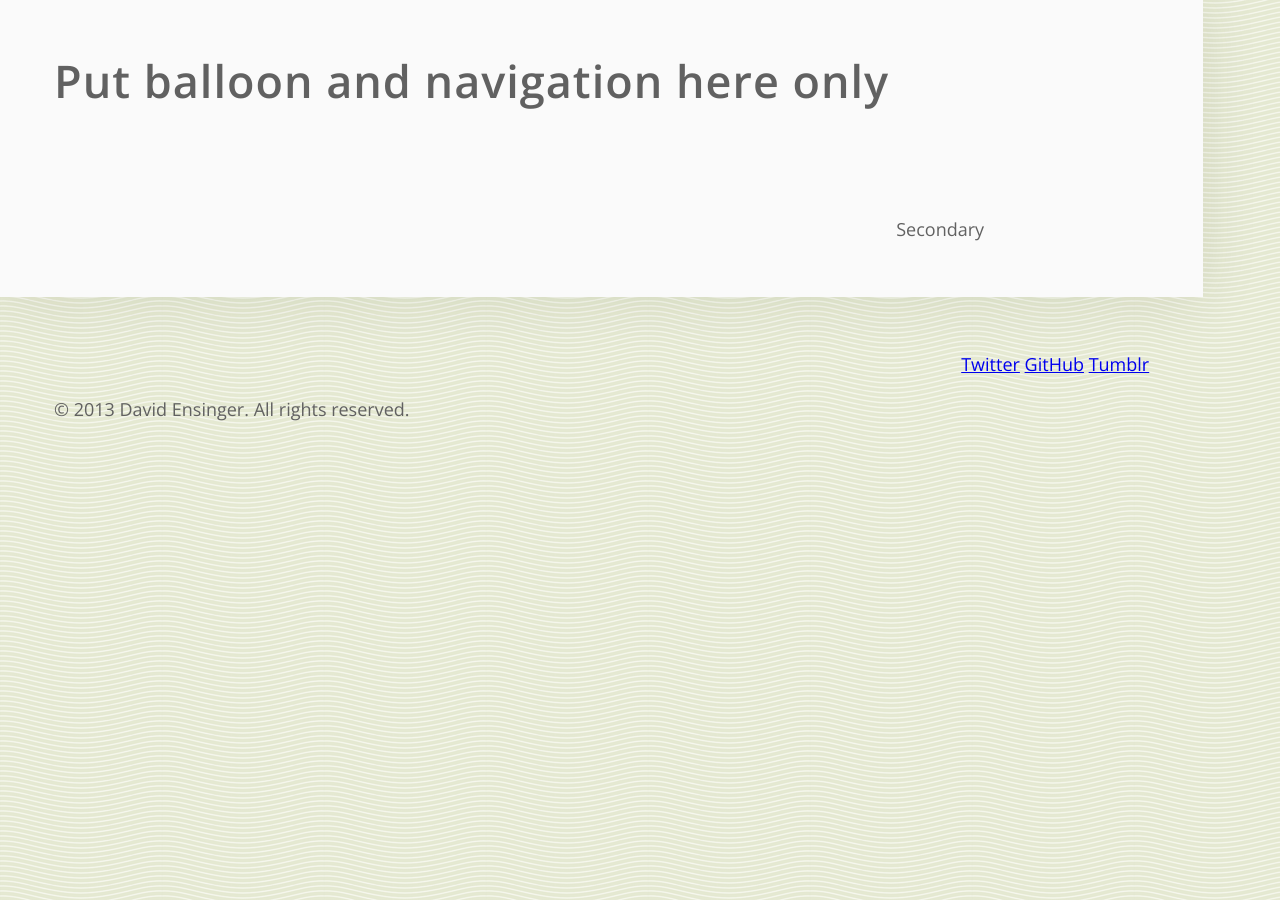
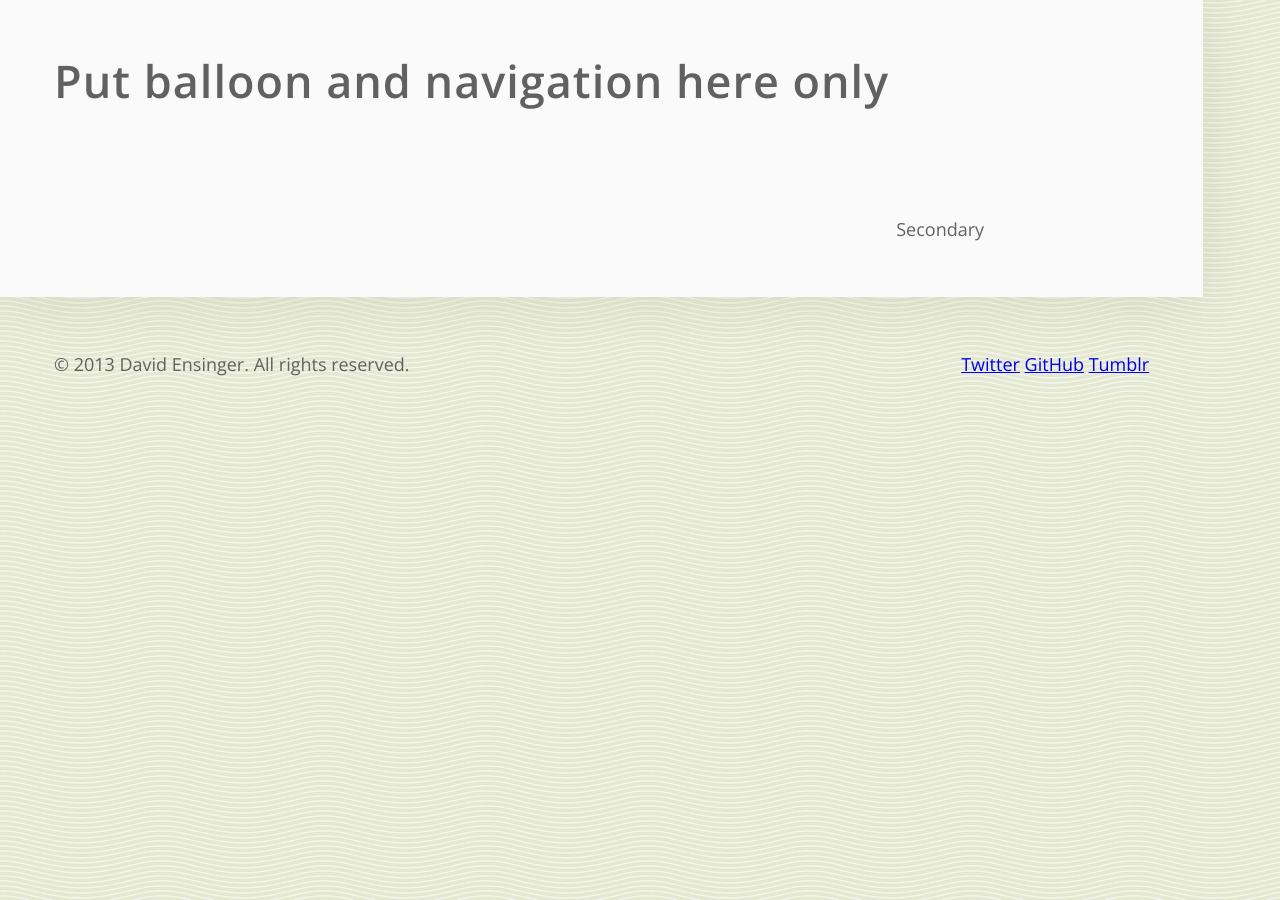
Before and after one commit to davidensinger/davidensinger.github.io, a Jekyll site: the page built from index.html, in a window 1280 px wide. Built offline with Jekyll 4.4.1, drawn with Linux system fonts in a browser that asks for light colours; nearby versions of some CDN libraries; Markdown is read by kramdown in place of the engine named in the settings; the list of posts is cut into pages by our own code.

Commit message:
Made the social icons float right on big screens, otherwise they center align.

```diff
--- a/assets/scss/_media-queries.scss
+++ b/assets/scss/_media-queries.scss
@@ -40,9 +40,11 @@
     float: none;
     width: auto; }
 
-  footer,
+  footer {
+    text-align: center; }
+
   .social-icons {
-    text-align: center; } }
+    float: none; } }
 
 // Tablet portrait to small desktop
 @media only screen and (min-width: 768px) and (max-width: 959px) {
--- a/assets/scss/_scaffolding.scss
+++ b/assets/scss/_scaffolding.scss
@@ -59,4 +59,4 @@
 footer { }
 
 .social-icons {
-  text-align: right; }
+  float: right; }
```
Also changed, not shown: assets/css/styles.min.css.
